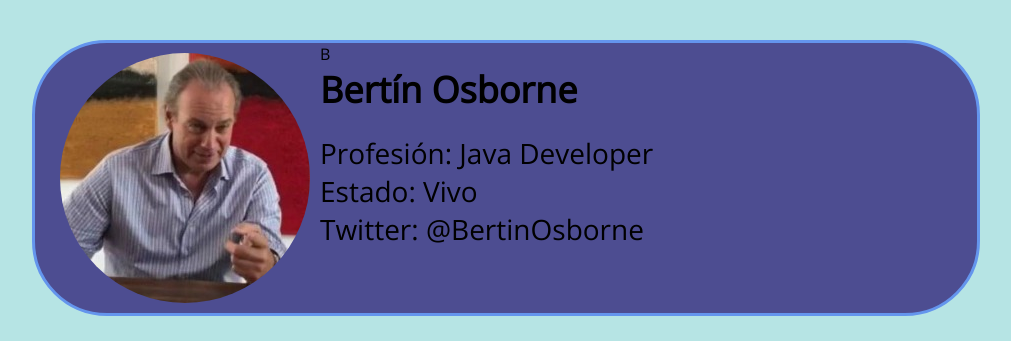
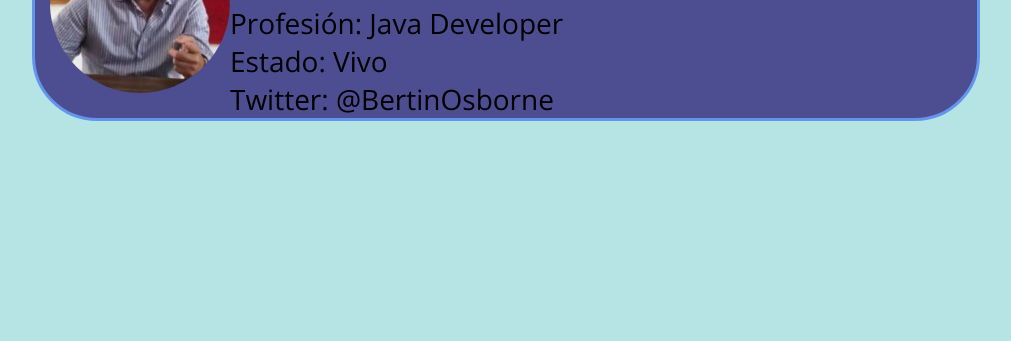
Before and after one commit to carluissg/Se-ores-que-apuntan, a plain HTML site: page index.html in a window 1280 px wide. Shown: the part 751-1092 px from the top of the page, without its empty margins (134-1145 px from the left). After the commit the page ends 897 px from the top, so only its background shows below. Drawn offline with nearby package versions, Linux system fonts and the light colour scheme.

Commit message:
Rectificacion img and section

```diff
--- a/estilos/estil.css
+++ b/estilos/estil.css
@@ -17,28 +17,22 @@
     padding: 0px 15px;
   }
 }
-@media all and (max-width: 799px){
-  .ticket{
-    width: 100%;
-    padding: 0px 15px;
-  }
-}
 @media all and (min-width: 800px){
   .ticket{
     width: 80%;
     padding: 0px 15px;
     background-color: rgb(77, 77, 145);
-    display: block;
     margin: 25px;
     border-color: cornflowerblue;
+    border-radius: 65px;
     border-style: solid;
-    border-radius: 75px;
   }
 }
 img{
-  padding: 10px 10px;
+  width: 180px;
   float: left;
-  border-radius: 50%;
+  border-radius: 100%;
+
 
 }
 body {
```
